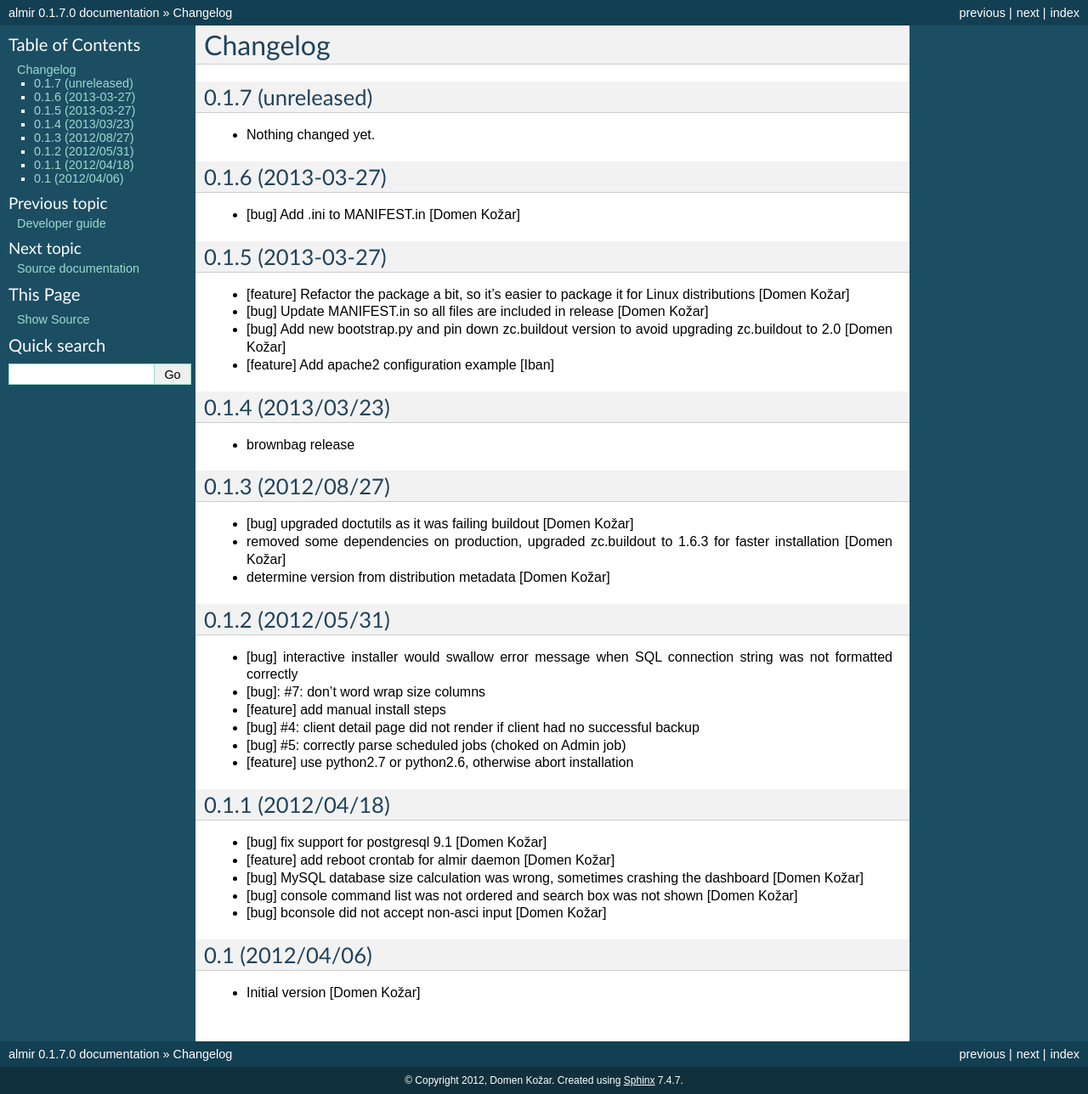
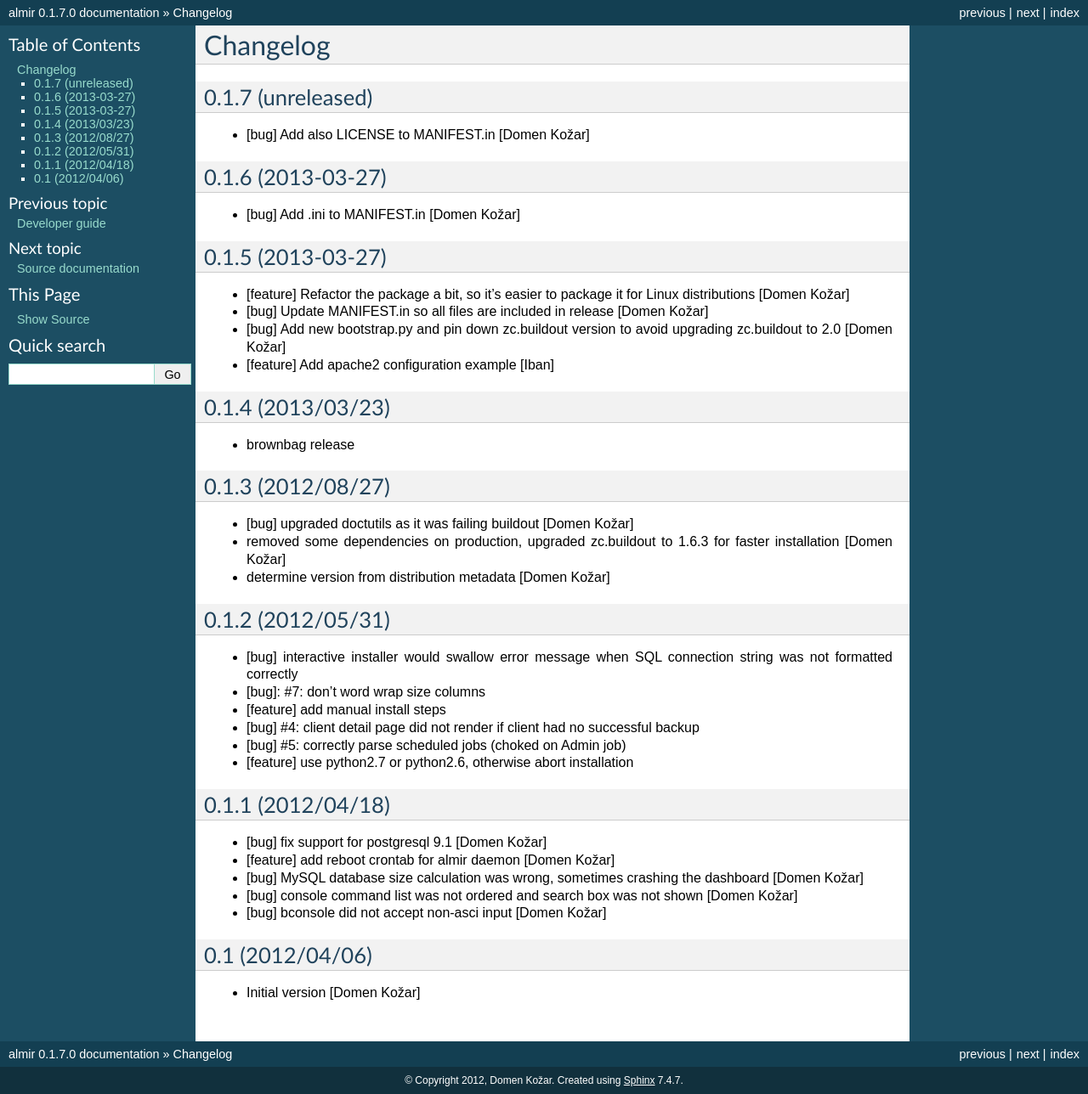
Before and after one commit to domenkozar/almir, a Sphinx documentation site: the page built from docs/source/changelog.rst, in a window 1280 px wide. Shown: the whole page at 85% size. Built offline with Sphinx 7.4.7, drawn with Linux system fonts in a browser that asks for light colours.

Commit message:
also LICENSE to MANIFEST.in

```diff
--- a/docs/source/changelog.rst
+++ b/docs/source/changelog.rst
@@ -4,7 +4,8 @@ Changelog
 0.1.7 (unreleased)
 ------------------
 
-- Nothing changed yet.
+- [bug] Add also LICENSE to MANIFEST.in
+  [Domen Kožar]
 
 
 0.1.6 (2013-03-27)
```
Also changed, not shown: 1 other file.
